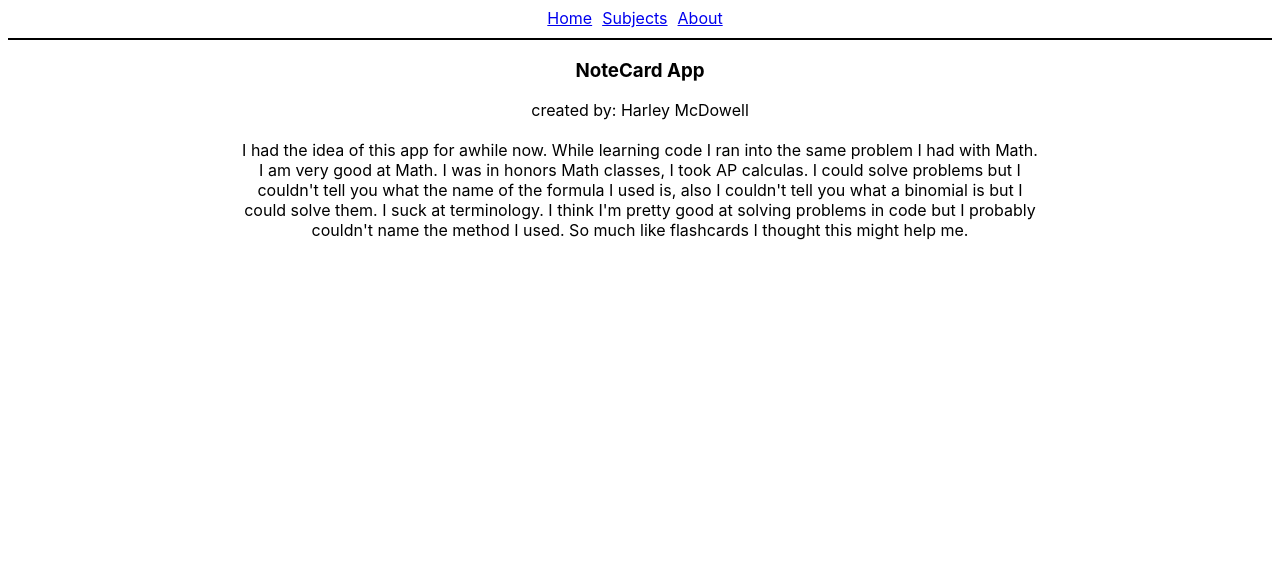
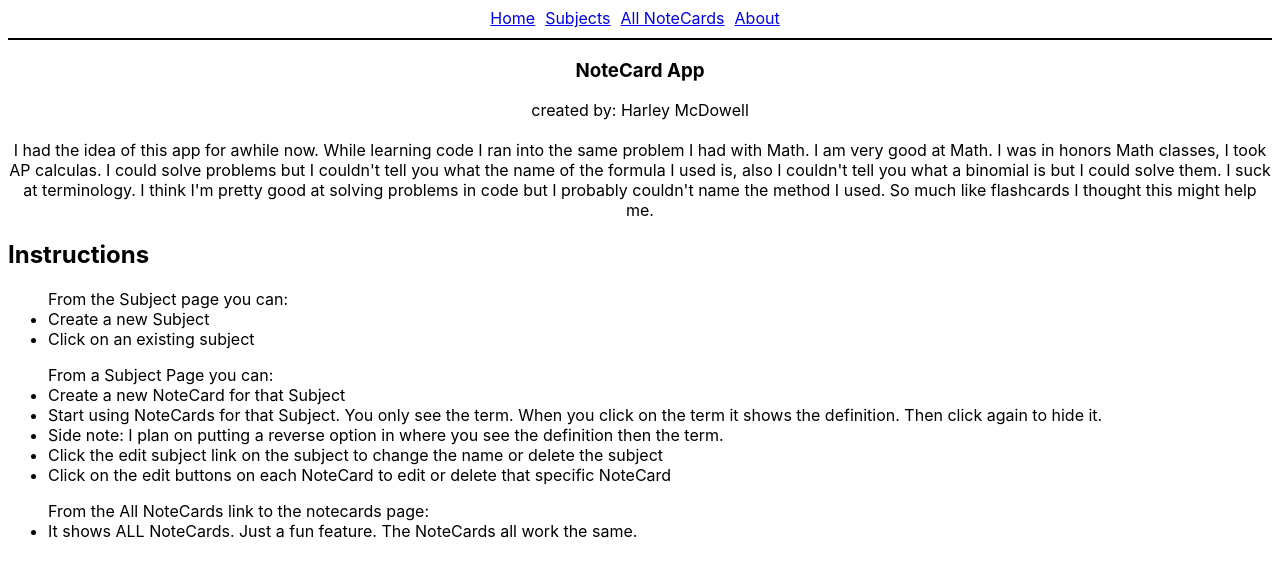
Before and after one commit to hmcdowell95/study_app, a React (Create React App) app: page /about in a window 1280 px wide. Shown: the top 576 px of the page. Built offline with nearby package versions, Linux system fonts and the light colour scheme.

Commit message:
add instruction and all notecards components

```diff
--- a/src/App.js
+++ b/src/App.js
@@ -3,6 +3,8 @@ import SubjectContainer from './containers/subject-container';
 import {BrowserRouter as Router, Route} from 'react-router-dom';
 import {NavLink} from 'react-router-dom';
 import About from './components/about';
+import {connect} from 'react-redux';
+import NoteCards from './components/notecard/notecards';
 
 class App extends Component {
   render() {
@@ -13,10 +15,15 @@ class App extends Component {
           <Route exact path="/" render={() => <NavLink to="/subjects">Start!</NavLink>} />
           <Route exact path="/about" render={() => <About/>} />
           <Route path='/subjects' render={routerProps => <SubjectContainer {...routerProps} />} />
+          <Route path='/notecards' render={() => <NoteCards notes={this.props.notes} /> } />
         </div>
       </Router>
     )
   }
 }
 
-export default App;
+const mapStateToProps = state => {
+  return {notes: state.notes}
+}
+
+export default connect(mapStateToProps)(App);
--- a/src/components/about.js
+++ b/src/components/about.js
@@ -1,5 +1,6 @@
 import React from 'react';
 import NavBar from '../containers/NavBar';
+import Instructions from './instructions';
 
 const About = () =>
     <div>
@@ -11,6 +12,7 @@ const About = () =>
             what the name of the formula I used is, also I couldn't tell you what a binomial is but I could solve them. I suck at terminology.
             I think I'm pretty good at solving problems in code but I probably couldn't name the method I used. So much like flashcards I thought this might help me.
         </p>
+        <Instructions/>
     </div>;
 
 export default About
--- /dev/null
+++ b/src/components/instructions.js
@@ -0,0 +1,22 @@
+import React from 'react';
+
+const Instructions = () =>
+<div style={{textAlign: "left"}}>
+    <h2>Instructions</h2>
+    <ul>From the Subject page you can:
+        <li>Create a new Subject</li>
+        <li>Click on an existing subject</li>
+    </ul>
+    <ul>From a Subject Page you can:
+        <li>Create a new NoteCard for that Subject</li>
+        <li>Start using NoteCards for that Subject. You only see the term. When you click on the term it shows the definition. Then click again to hide it.</li>
+        <li>Side note: I plan on putting a reverse option in where you see the definition then the term.</li>
+        <li>Click the edit subject link on the subject to change the name or delete the subject</li>
+        <li>Click on the edit buttons on each NoteCard to edit or delete that specific NoteCard</li>
+    </ul>
+    <ul>From the All NoteCards link to the notecards page:
+        <li>It shows ALL NoteCards. Just a fun feature. The NoteCards all work the same.</li>
+    </ul>
+</div>
+
+export default Instructions
--- /dev/null
+++ b/src/components/notecard/notecards.js
@@ -0,0 +1,9 @@
+import React from 'react';
+import NoteCard from './notecard';
+import NavBar from '../../containers/NavBar';
+
+const NoteCards = (props) =>
+<div><NavBar/>
+<div class="grid">{props.notes.map(n => <NoteCard key={n.id} note={n} />)}</div></div>
+
+export default NoteCards
--- a/src/containers/NavBar.js
+++ b/src/containers/NavBar.js
@@ -14,6 +14,10 @@ const NavBar = () => {
       >Subjects</NavLink>
       <NavLink
         style={{ marginRight: '10px'}}
+        to="/notecards"
+        >All NoteCards</NavLink>
+      <NavLink
+        style={{ marginRight: '10px'}}
         to="/about"
         >About</NavLink>
     </div>
--- a/src/containers/notecard-container.js
+++ b/src/containers/notecard-container.js
@@ -10,7 +10,7 @@ class NoteCardContainer extends Component {
         let notes = this.props.notecards.filter(n => n.subject_id === this.props.subjectId);
         return notes.map(n => <NoteCard key={n.id} note={n} router={this.props.router} /> )
     }
-
+    // add reverse render
     render() {
         return (
             <div class="grid">
--- a/src/index.css
+++ b/src/index.css
@@ -21,5 +21,4 @@ code {
 
 p {
   margin: auto;
-  width: 800px;
 }
```
